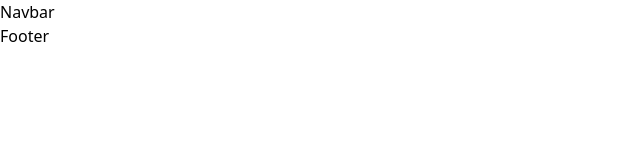
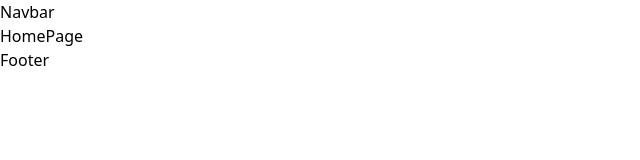
Before and after one commit to ShivaKanchi/BookMyShow_frontend_clone, a React (Create React App) app: page / in a window 1280 px wide. Shown: the top 160 px of the page, without its empty margins (0-640 px from the left). Built offline with nearby package versions, Linux system fonts and the light colour scheme.

Commit message:
Hoc edit

```diff
--- a/src/layout/Default.layout.jsx
+++ b/src/layout/Default.layout.jsx
@@ -1,11 +1,11 @@
 import React from 'react'
 import Navbar from '../components/Navbar/navbar.Component'
 
-const DefaultLayoutHoc = (component) => ({ ...props }) => {
+const DefaultLayoutHoc = (Component) => ({ ...props }) => {
     return (
         <div>
             <Navbar />
-            <component {...props} />
+            <Component {...props} />
             <div>Footer</div>
         </div>
     );
--- a/src/layout/Movie.layout.jsx
+++ b/src/layout/Movie.layout.jsx
@@ -1,11 +1,11 @@
 import React from 'react'
-import MovieNavbar from '../compnents/Navbar/MovieNavbar.Component';
+import MovieNavbar from '../components/Navbar/MovieNavbar.Component';
 
-const MovieLayoutHoc = (component) => ({ ...props }) => {
+const MovieLayoutHoc = (Component) => ({ ...props }) => {
     return (
         <div>
             <MovieNavbar />
-            <component {...props} />
+            <Component {...props} />
             <div>Footer</div>
         </div>
     )
--- a/src/pages/Movie.page.jsx
+++ b/src/pages/Movie.page.jsx
@@ -1,4 +1,5 @@
 import React from 'react'
+import MovieLayoutHoc from '../layout/Movie.layout';
 
 const MoviePage = () => {
     return (
@@ -6,4 +7,4 @@ const MoviePage = () => {
     )
 }
 
-export default MoviePage
+export default MovieLayoutHoc(MoviePage);
--- a/src/pages/Play.page.jsx
+++ b/src/pages/Play.page.jsx
@@ -1,4 +1,5 @@
 import React from 'react'
+import DefaultLayoutHoc from '../layout/Default.layout'
 
 const PlayPage = () => {
     return (
@@ -6,4 +7,4 @@ const PlayPage = () => {
     )
 }
 
-export default PlayPage
+export default DefaultLayoutHoc(PlayPage);
```
